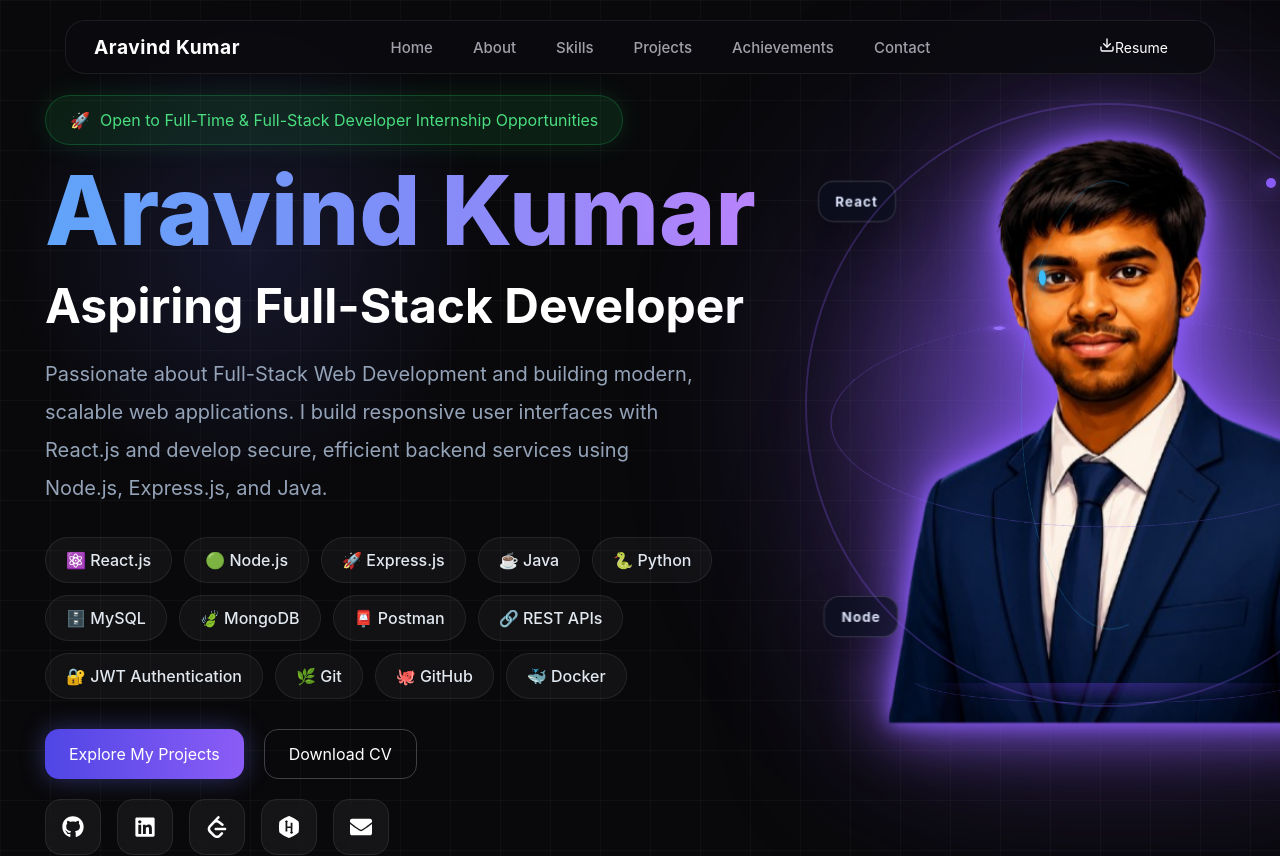
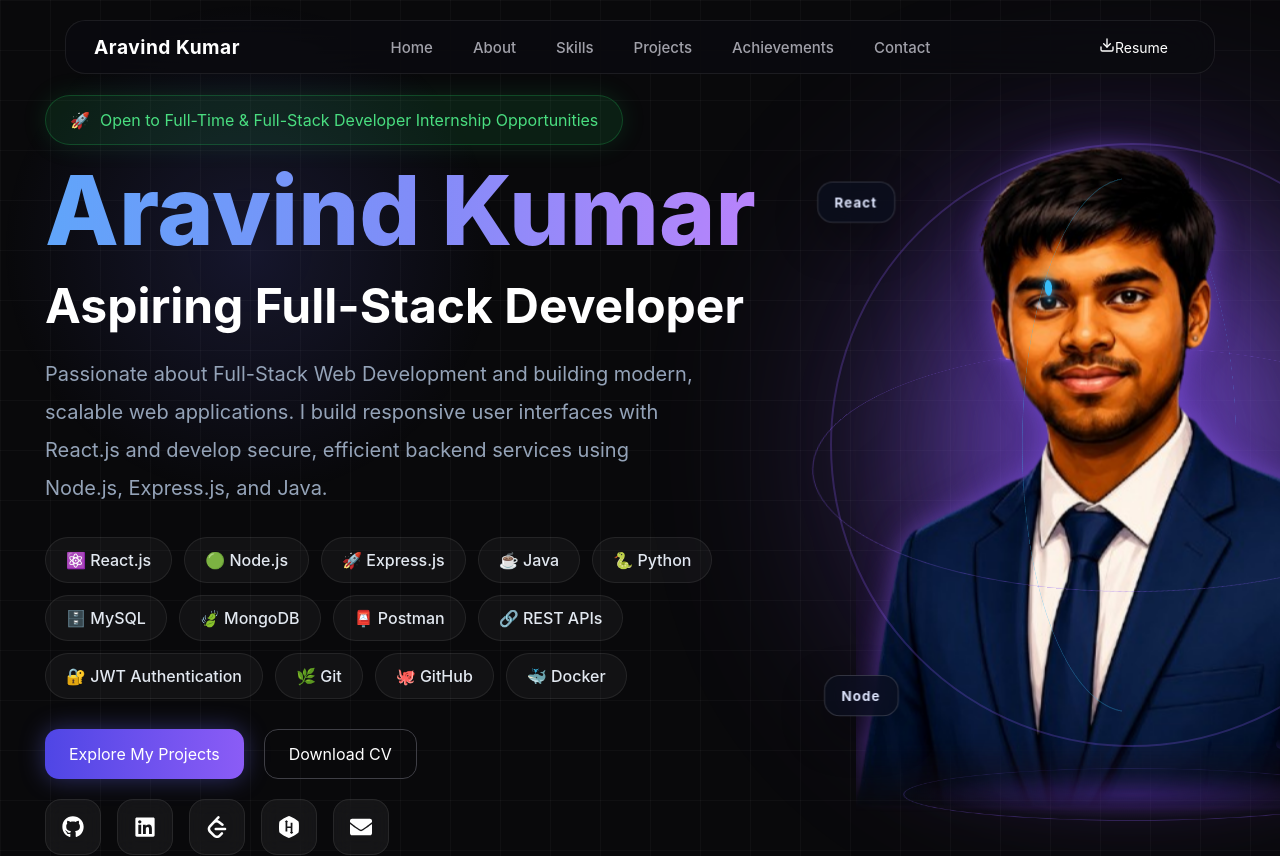
Before and after one commit to Aravind628187/Aravind-portfolio, a React (Vite) app: page / in a window 1280 px wide. Shown: the top 856 px of the page. Built offline with nearby package versions, Linux system fonts and the light colour scheme.

Commit message:
fix: resize and blend hero portrait

```diff
--- a/src/components/Hero.jsx
+++ b/src/components/Hero.jsx
@@ -192,13 +192,15 @@
               <div className="particle p3"></div>
               <div className="particle p4"></div>
 
+              <div className="portrait-shell">
                 <motion.img
                   src="/aravind-ai-transparent.png"
                   alt="Aravind Kumar"
                   className="profile-image"
-                animate={{ y: [0, -10, 0] }}
+                  animate={{ y: [0, -8, 0] }}
                   transition={{ duration: 4, repeat: Infinity, ease: "easeInOut" }}
                 />
+              </div>
               <div className="scene-platform"></div>
             </div>
           </div>
--- a/src/index.css
+++ b/src/index.css
@@ -1996,7 +1996,7 @@
 
 /* Interactive 3D layer */
 .hero-right {
-  min-height: 680px;
+  min-height: 760px;
   perspective: 1200px;
   --scene-x: 0deg;
   --scene-y: 0deg;
@@ -2004,8 +2004,8 @@
 
 .hero-3d-scene {
   position: relative;
-  width: min(620px, 44vw);
-  height: 650px;
+  width: min(720px, 48vw);
+  height: 760px;
   display: grid;
   place-items: center;
   transform-style: preserve-3d;
@@ -2013,11 +2013,25 @@
   transition: transform 180ms ease-out;
 }
 
+.portrait-shell {
+  position: relative;
+  z-index: 3;
+  width: clamp(520px, 36vw, 650px);
+  height: auto;
+  transform: translateZ(70px);
+  -webkit-mask-image: linear-gradient(to bottom, #000 0%, #000 90%, transparent 100%);
+  mask-image: linear-gradient(to bottom, #000 0%, #000 90%, transparent 100%);
+}
+
 .hero-3d-scene .profile-image {
-  width: min(650px, 48vw);
-  max-height: 650px;
+  display: block;
+  width: 100%;
+  max-height: none;
   object-fit: contain;
-  transform: translateZ(70px);
+  object-position: center bottom;
+  filter:
+    drop-shadow(0 0 12px rgba(139,92,246,.5))
+    drop-shadow(0 24px 50px rgba(76,29,149,.38));
 }
 
 .orbit {
@@ -2030,17 +2044,17 @@
 }
 
 .orbit-one {
-  width: 540px;
-  height: 540px;
-  margin: -270px;
+  width: 620px;
+  height: 620px;
+  margin: -310px;
   transform: rotateX(68deg) rotateZ(12deg) translateZ(5px);
   animation: orbit-spin-one 14s linear infinite;
 }
 
 .orbit-two {
-  width: 440px;
-  height: 440px;
-  margin: -220px;
+  width: 520px;
+  height: 520px;
+  margin: -260px;
   border-color: rgba(56, 189, 248, .28);
   transform: rotateY(66deg) rotateZ(-18deg) translateZ(20px);
   animation: orbit-spin-two 18s linear infinite reverse;
@@ -2085,8 +2099,8 @@
 
 .scene-platform {
   position: absolute;
-  bottom: 28px;
-  width: 390px;
+  bottom: 8px;
+  width: 460px;
   height: 90px;
   border: 1px solid rgba(139, 92, 246, .35);
   border-radius: 50%;
@@ -2142,7 +2156,8 @@
   .hero-content { flex-direction: column; }
   .hero-right { width: 100%; min-height: 580px; }
   .hero-3d-scene { width: min(600px, 92vw); height: 580px; }
-  .hero-3d-scene .profile-image { width: min(600px, 86vw); max-height: 580px; }
+  .portrait-shell { width: min(460px, 76vw); height: auto; }
+  .hero-3d-scene .profile-image { max-height: 560px; }
 }
 
 @media (max-width: 640px) {
@@ -2152,6 +2167,7 @@
   .status-badge { white-space: normal; }
   .hero-right { min-height: 460px; }
   .hero-3d-scene { height: 460px; }
+  .portrait-shell { width: min(360px, 82vw); height: auto; }
   .hero-3d-scene .profile-image { max-height: 455px; }
   .orbit-one { width: 390px; height: 390px; margin: -195px; }
   .orbit-two { width: 330px; height: 330px; margin: -165px; }
```
Lines whose indentation alone changed are shown as unchanged.
